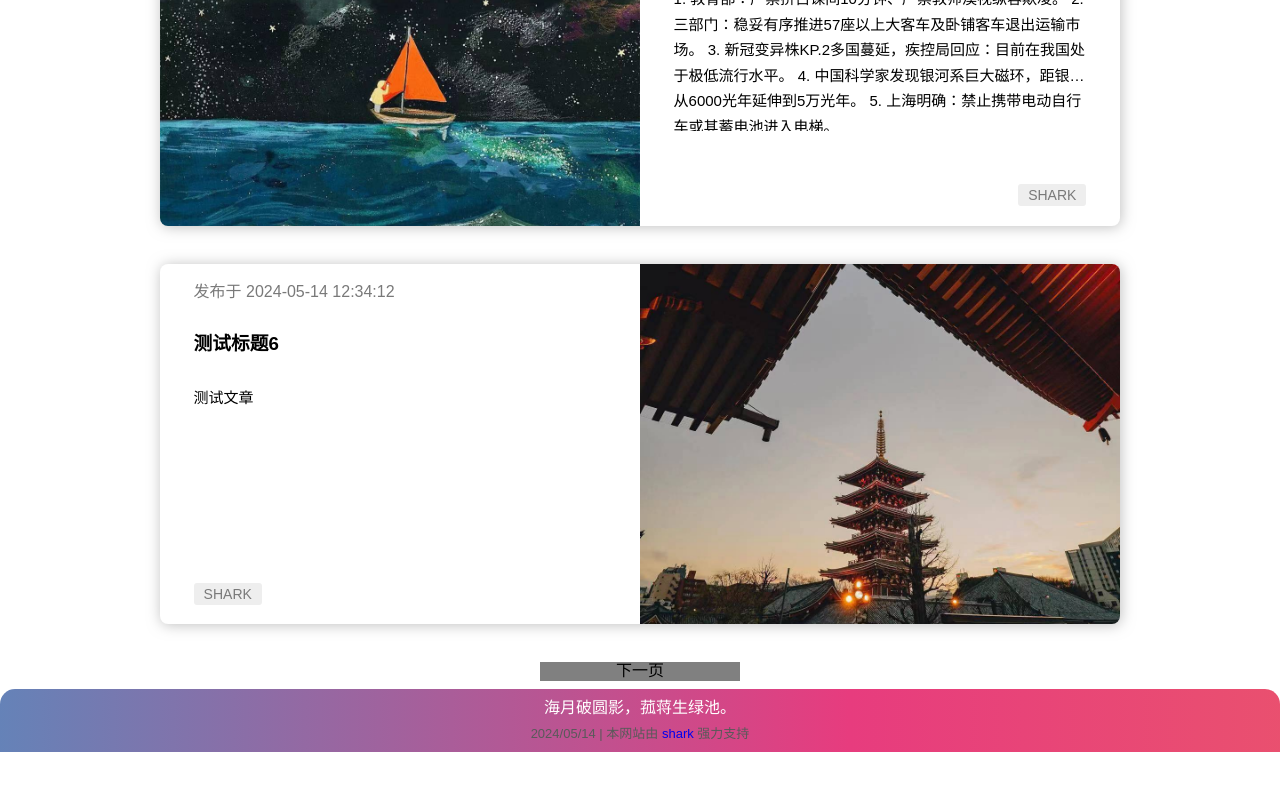
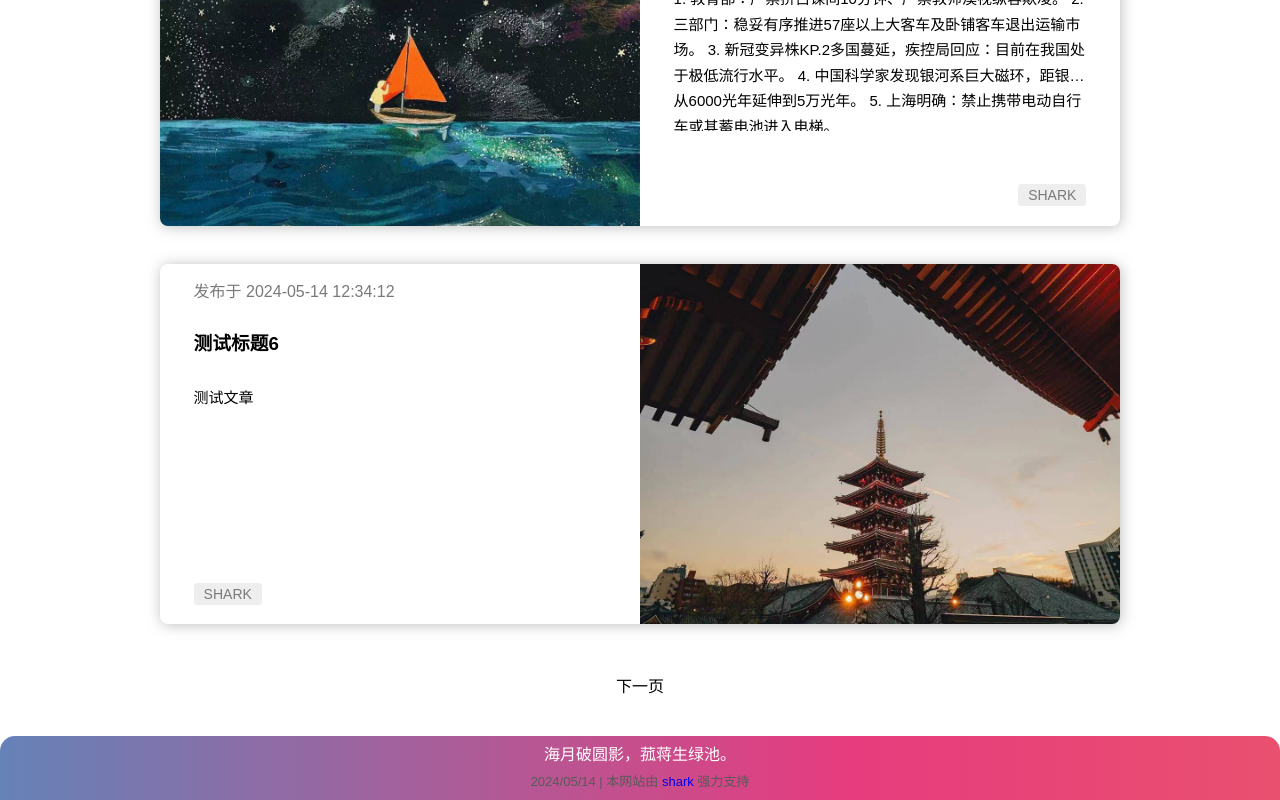
Before and after one commit to Mrxuccc/xblog, a Vue app: page / in a window 1280 px wide. Shown: the part 2544-3344 px from the top of the page. Before the commit the page ends 3296 px from the top, so only its background shows below. Built offline with nearby package versions, Linux system fonts and the light colour scheme.

Commit message:
feat:'新增按钮样式'

```diff
--- a/src/components/pageFooter/index.vue
+++ b/src/components/pageFooter/index.vue
@@ -12,6 +12,7 @@
   background-size: 300% 300%;
   border-radius: 1.5rem 1.5rem 0 0;
   -webkit-animation: gradientbg 10s ease infinite;
+  margin-top: 2vh;
   &-poet {
     padding-top: 10px;
     font-size: 16px;
--- a/src/types/auto-imports.d.ts
+++ b/src/types/auto-imports.d.ts
@@ -1,3 +1,8 @@
+/* eslint-disable */
+/* prettier-ignore */
+// @ts-nocheck
+// noinspection JSUnusedGlobalSymbols
+// Generated by unplugin-auto-import
 export {}
 declare global {
   const EffectScope: typeof import('vue')['EffectScope']
--- a/src/views/index/index.vue
+++ b/src/views/index/index.vue
@@ -8,7 +8,7 @@
     </div>
     <div class="indexPage-content">
       <PageBox :valueList="pageimgList"></PageBox>
-      <div class="indexPage-content-nextPage" @click="addInfoPage">下一页</div>
+      <div id="lineLightBtn" class="indexPage-content-nextPage" @click="addInfoPage"><span>下一页</span></div>
       <!-- <div style="color:#000">~~到底啦~~</div> -->
     </div>
   </div>
@@ -146,6 +146,14 @@ const addInfoPage = ()=>{ //下一页
   }]
   pageimgList.value= pageimgList.value.concat(fakeValueList)
 }
+
+const moveLight =()=>{
+  let btn = document.getElementById('lineLightBtn')
+  console.log(btn?.style.color)
+}
+
+moveLight()
+
 </script>
 <style lang="scss" scoped>
 @import url('./style/index.scss');
--- a/src/views/index/style/index.scss
+++ b/src/views/index/style/index.scss
@@ -48,13 +48,48 @@
       width: 100%;
       background-color: $bg-color;
       margin-bottom: 1vh;
-      &-nextPage {
+      &-nextPage  {
+        position: relative;
+        width: 140px;
+        height: 50px;
         color: #000;
-        background-color: grey;
-        width:200px;
+        background-color: #fff;
+        line-height: 50px;
         text-align: center;
         margin: 0 auto;
         cursor: pointer;
+        border-radius: 23px;
+        // box-shadow: 1px 1px 6px rgba(128, 128, 128, 0.4);
+        overflow: hidden;
+        &>span {
+          position: absolute;
+          top: 50%;
+          left: 50%;
+          transform: translate(-50%,-50%);
+          z-index: 1;
+        }
+        &::before {
+          content: '';
+          position: absolute;
+          top: 0;
+          left: 0;
+          transform: translate(-50%,-50%);
+          width: 100px;
+          height: 100px;
+          background: radial-gradient(orange , transparent,transparent);
+          opacity: 0;
+          transition: .5s;
+        }
+        &:hover::before {
+          opacity: 1;
+        }
+        &::after {
+          content: '';
+          background-color: rgba(255, 255, 255,.6);
+          position: absolute;
+          inset: 2px;
+          border-radius: 23px;
+        }
       }
     }
 
```
Also changed, not shown: src/component/index.vue (deleted).
